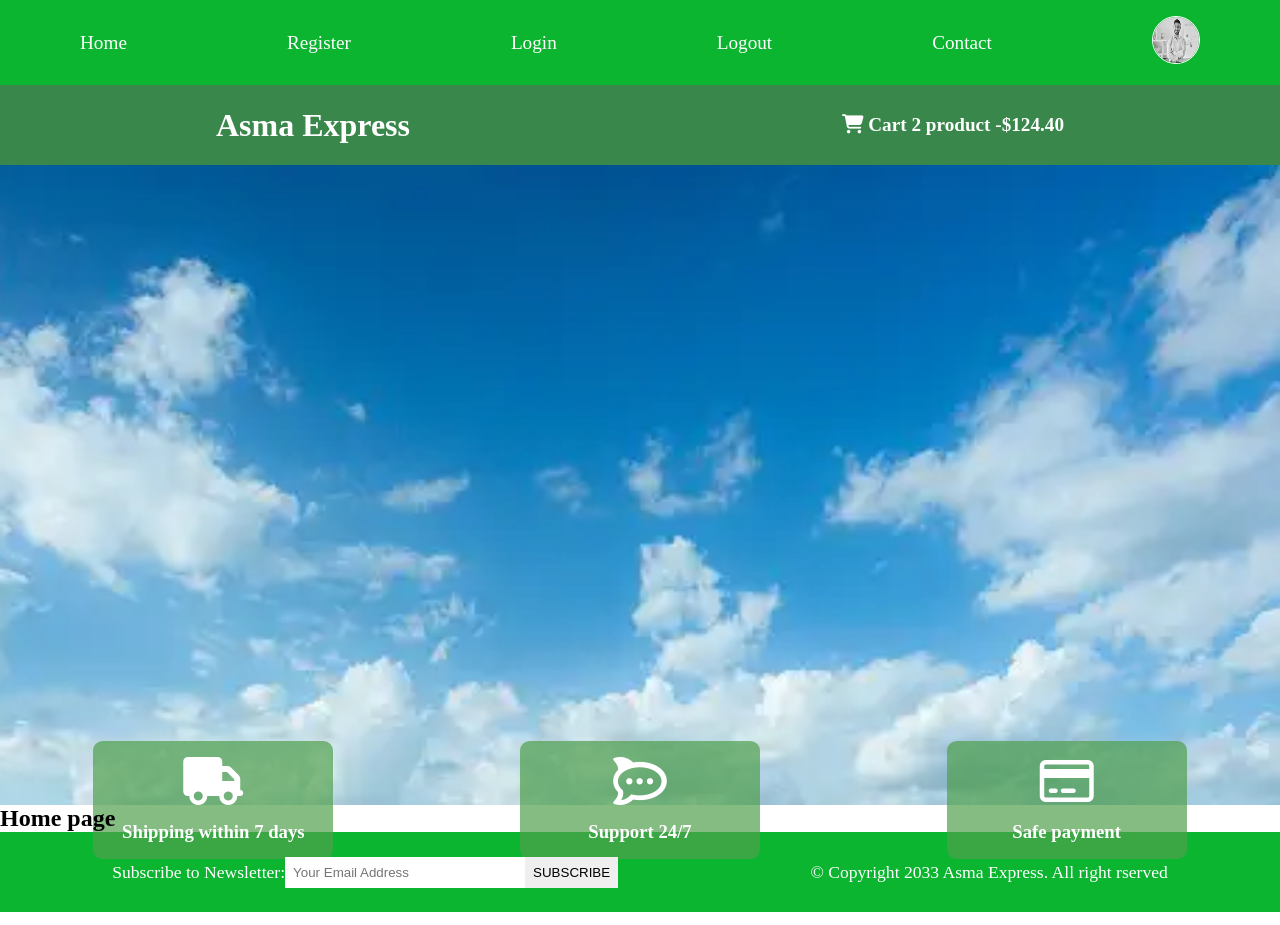
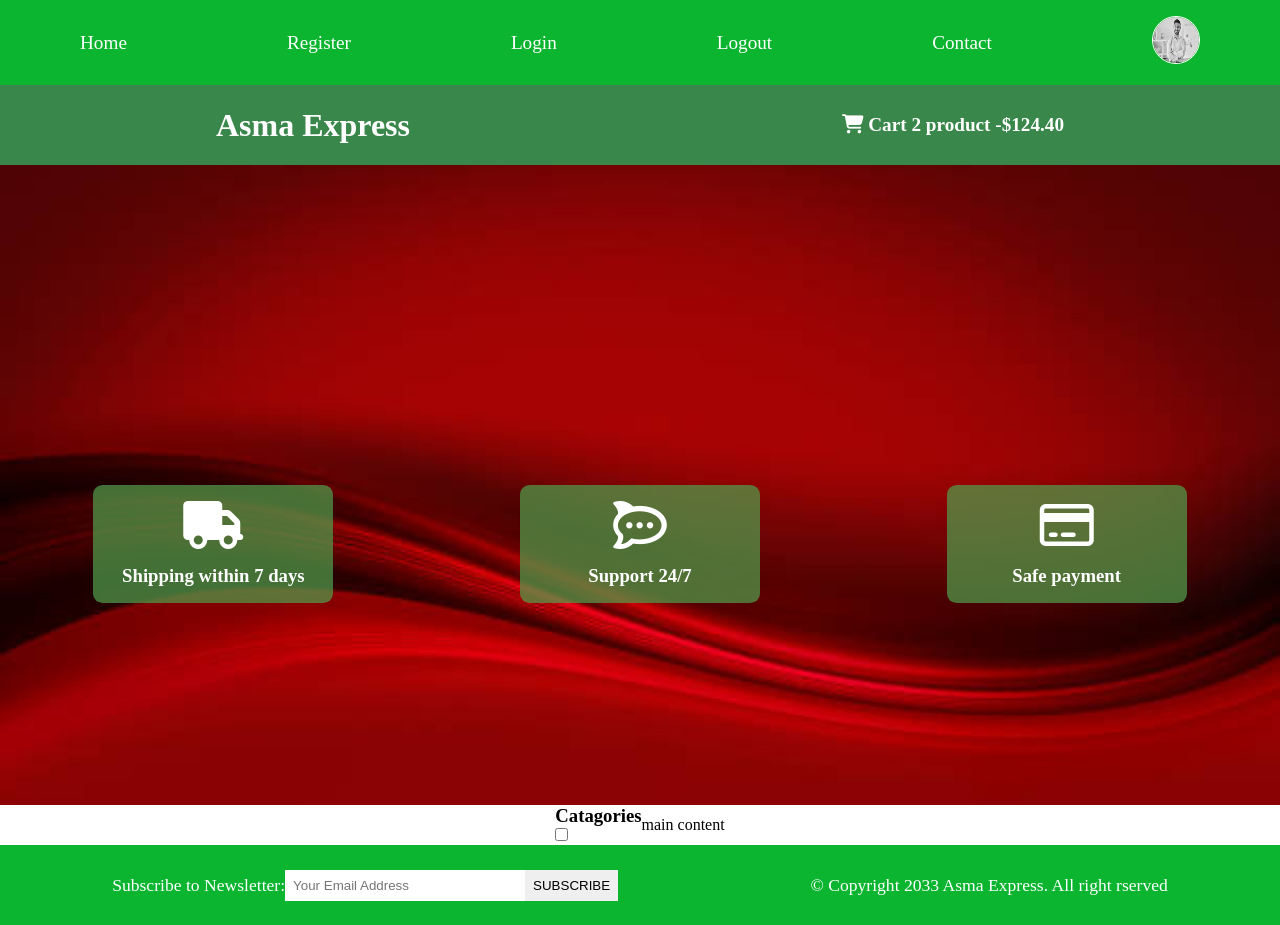
Before and after one commit to asma-ul/Ecommerce-project, a plain HTML site: page index.html in a window 1280 px wide. Drawn offline with Linux system fonts and the light colour scheme.

Commit message:
added some img and text

```diff
--- a/css/index.css
+++ b/css/index.css
@@ -86,13 +86,14 @@ nav{
 .header{
     padding: 4rem 0;
     height: 80vh;
-    background: url(/img/background2.jpg) no-repeat center;
+    background: url(/img/background4.jpg) no-repeat center;
     background-attachment: fixed;
     background-size: cover;
+
 }
 .banar{
     width: 100%;
-    height: 100%;
+    height: 50%;
     flex-direction: column;
 }
 .banar-title{
@@ -104,6 +105,7 @@ nav{
 
 .features{
     width: 100%;
+
 }
 .feature{
     background-color: rgba(80, 160, 78, 0.7);
@@ -117,6 +119,7 @@ nav{
 .feature-icon{
     font-size: 3rem;
 }
+/* header style ends here */
 
 
 
@@ -127,7 +130,6 @@ nav{
 
 
 
-/* header style ends here */
 
 
 
--- a/index.html
+++ b/index.html
@@ -101,11 +101,50 @@
  <!-- header ends here -->
 
 
+<!-- main start here -->
+
+<main class="flex-center">
+    <div class="sidebar">
+      <section class="catagories-section">
+        <h3 class="section-title">Catagories</h3>
+        <ul class="list">
+          <li class="list-item">
+            <label for="photo">
+                <input type="checkbox" name="phone">
+            </label>
+          </li>
+
+        </ul>
+
+      </section>
+    </div>
 
 
- <main>
-    <h2>Home  page</h2>
+    <div class="main-content">main content</div>
  </main>
+
+
+
+
+
+
+
+
+
+
+
+
+
+
+
+
+
+
+
+
+<!-- main ends here -->
+
+
 
  <!-- footer start here -->
 
--- a/scripts/index.js
+++ b/scripts/index.js
@@ -1,10 +1,11 @@
-const menuIcon = document.getElementById("menu-icon")
-const menuIcon = document.getElementById("menu")
 
-menuIcon.addEventListener("click", () = {
-    if (menu.className = "hidden") {
-        menu.classList.remove("hidden");
-    } else{
-        menu.classList.add("hidden");
+const menuIcon =document.getElementById("menu-icon")
+const menu=document.getElementById("menu")
+
+menuIcon.addEventListener("click",()=>{
+    if(menu.className=="hidden"){
+        menu.classList.remove("hidden")
+    }else{
+        menu.classList.add("hidden")
     }
 })
```
Also changed, not shown: img/background2.jpg (deleted), img/background4.jpg (added).
